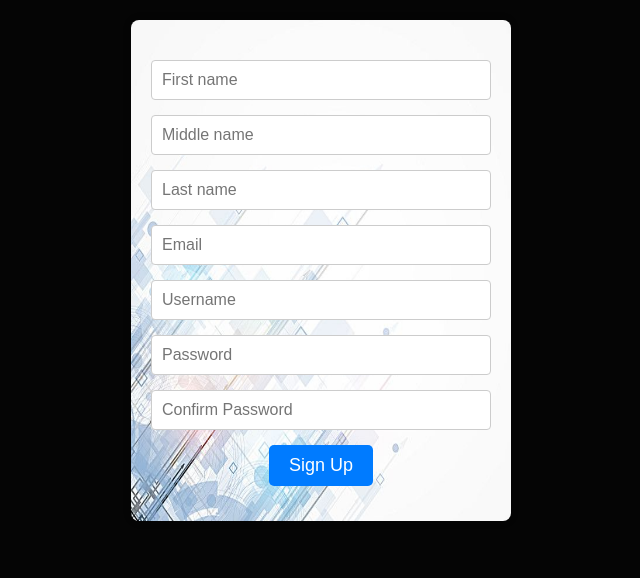
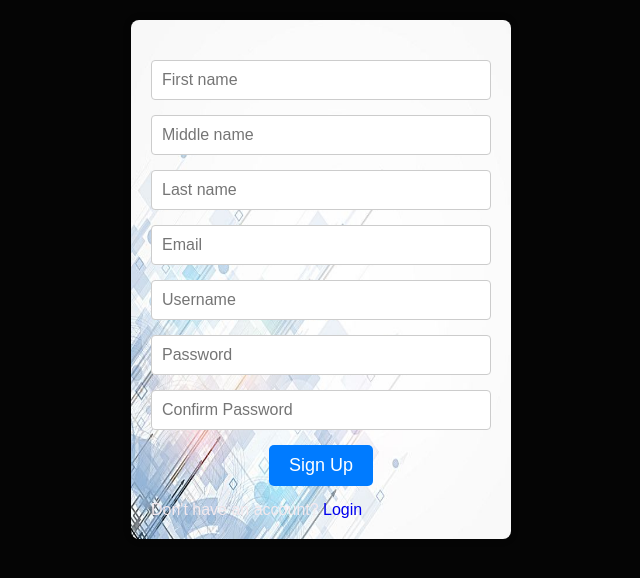
Before and after one commit to Emogy-reunion/mini-projects, a Flask app: page /register in a window 1280 px wide. Shown: the top 578 px of the page, without its empty margins (319-959 px from the left). Run offline with Flask 3, Linux system fonts and the light colour scheme.

Commit message:
feat: add link to the login page to ensure quick navigation

```diff
--- a/protect-routes/templates/register.html
+++ b/protect-routes/templates/register.html
@@ -87,6 +87,8 @@
 				<div class='button-container'>
 					{{ form.submit() }}
 				</div>
+
+				<p>Don't have an account? <a href="{{ url_for('auth.login') }}">Login</a>
 			</form>
 		</div>
 	</body>
```
